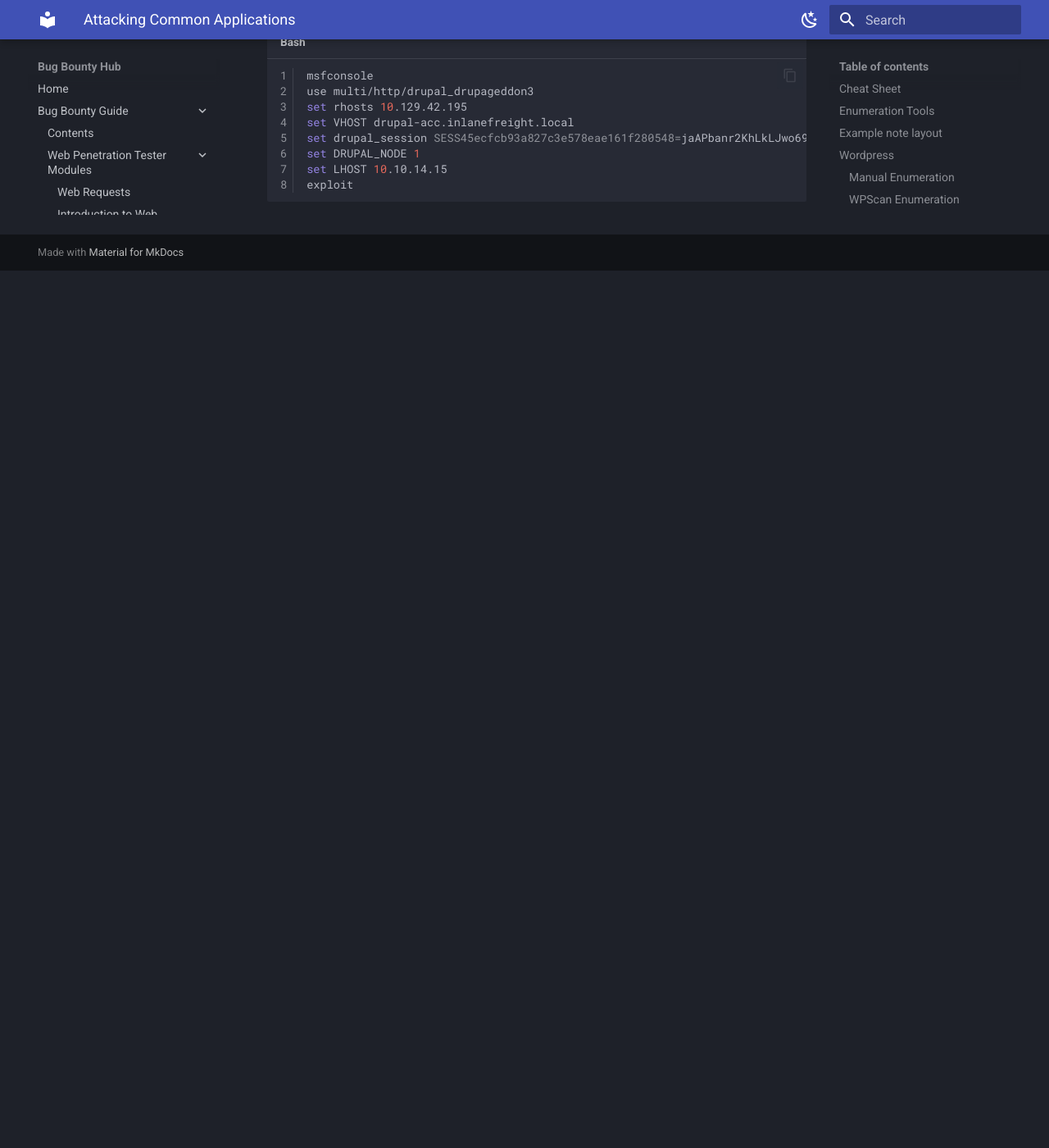
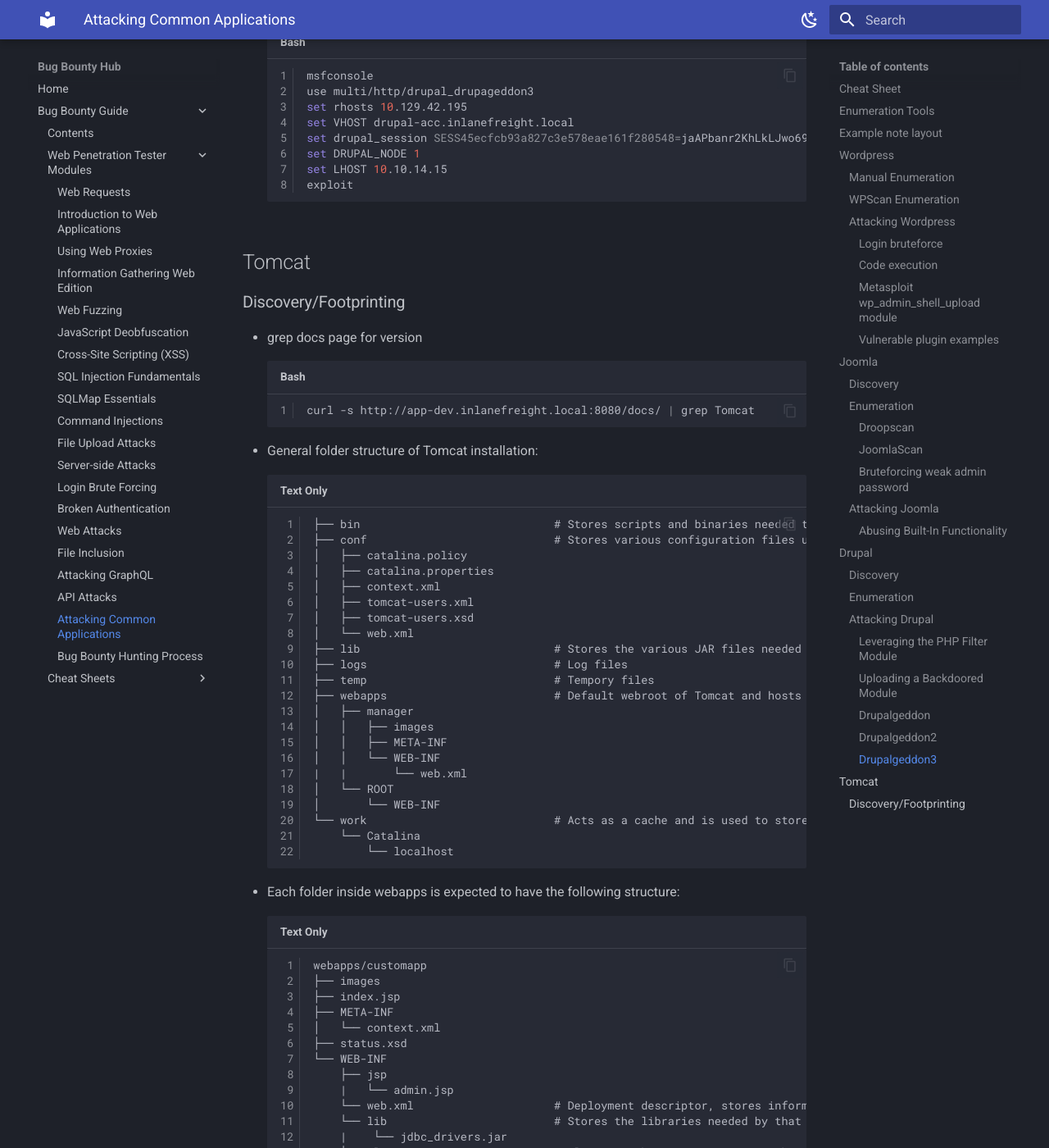
Before and after one commit to variable190/BugBounty, an MkDocs documentation site: the page built from docs/bug-bounty-guide/attacking-common-applications.md, in a window 1280 px wide and 1400 px high, scrolled down 12765 px. Shown: the whole window at 82% size. Built offline with MkDocs 1.6.1 and Material for MkDocs 9.7.7, drawn with Linux system fonts in a browser that asks for light colours; before the commit the page ends 13095 px from its top, so only the background shows below that; some of the changed text lies outside the part shown.

Commit message:
start apache section of attacking common applications page

````diff
--- a/docs/bug-bounty-guide/attacking-common-applications.md
+++ b/docs/bug-bounty-guide/attacking-common-applications.md
@@ -399,3 +399,72 @@
 set LHOST 10.10.14.15
 exploit
 ```
+
+## Tomcat
+
+### Discovery/Footprinting
+
+- grep docs page for version
+```bash
+curl -s http://app-dev.inlanefreight.local:8080/docs/ | grep Tomcat
+```
+- General folder structure of Tomcat installation:
+```
+├── bin                             # Stores scripts and binaries needed to start and run a Tomcat server
+├── conf                            # Stores various configuration files used by Tomcat
+│   ├── catalina.policy
+│   ├── catalina.properties
+│   ├── context.xml
+│   ├── tomcat-users.xml
+│   ├── tomcat-users.xsd
+│   └── web.xml
+├── lib                             # Stores the various JAR files needed for the correct functioning of Tomcat
+├── logs                            # Log files
+├── temp                            # Tempory files
+├── webapps                         # Default webroot of Tomcat and hosts all the applications
+│   ├── manager
+│   │   ├── images
+│   │   ├── META-INF
+│   │   └── WEB-INF
+|   |       └── web.xml
+│   └── ROOT
+│       └── WEB-INF
+└── work                            # Acts as a cache and is used to store data during runtime
+    └── Catalina
+        └── localhost
+```
+- Each folder inside webapps is expected to have the following structure:
+```
+webapps/customapp
+├── images
+├── index.jsp
+├── META-INF
+│   └── context.xml
+├── status.xsd
+└── WEB-INF
+    ├── jsp
+    |   └── admin.jsp
+    └── web.xml                     # Deployment descriptor, stores information about the routes/classes handling these routes
+    └── lib                         # Stores the libraries needed by that particular application
+    |    └── jdbc_drivers.jar
+    └── classes                     # Classes might contain important business logic as well as sensitive information
+        └── AdminServlet.class
+```
+- Example web.xml file:
+```xml
+<?xml version="1.0" encoding="ISO-8859-1"?>
+
+<!DOCTYPE web-app PUBLIC "-//Sun Microsystems, Inc.//DTD Web Application 2.3//EN" "http://java.sun.com/dtd/web-app_2_3.dtd">
+
+<web-app>
+  <servlet>
+    <servlet-name>AdminServlet</servlet-name>
+    <servlet-class>com.inlanefreight.api.AdminServlet</servlet-class>
+  </servlet>
+
+  <servlet-mapping>
+    <servlet-name>AdminServlet</servlet-name>
+    <url-pattern>/admin</url-pattern>
+  </servlet-mapping>
+</web-app>
+```
````
